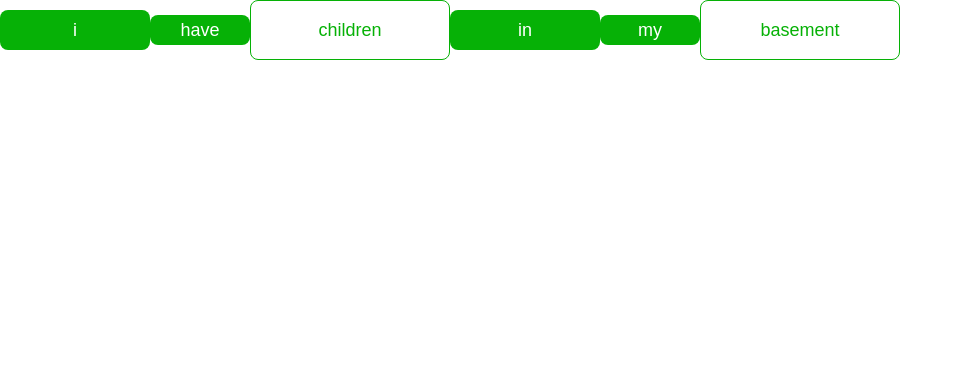
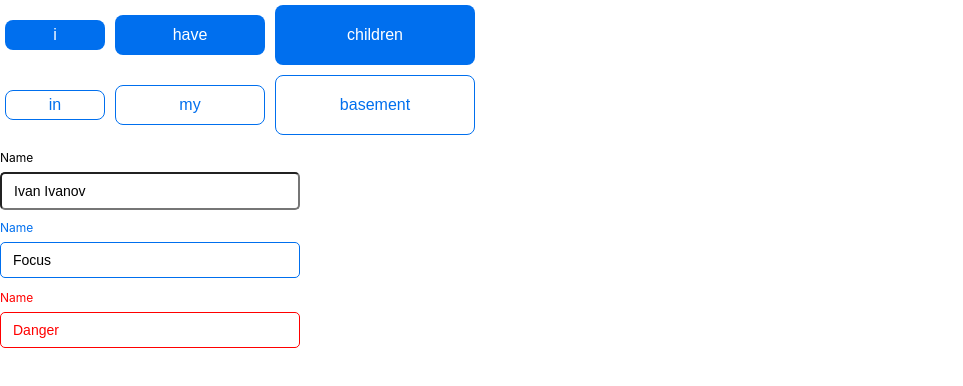
Before and after one commit to Savino223/project2-engi, a React (Create React App) app: page / in a window 1280 px wide. Shown: the top 386 px of the page, without its empty margins (0-963 px from the left). Built offline with nearby package versions, Linux system fonts and the light colour scheme.

Commit message:
message444

```diff
--- a/src/App.js
+++ b/src/App.js
@@ -1,13 +1,41 @@
 import Button from "./components/buttton/index.jsx";
+import Inputs from "./components/input/index.jsx";
 
 function App() {
   return <div>
-    <Button>i</Button>
-    <Button size="smol">have</Button>
-    <Button variant="bordered" size="big">children</Button>
-    <Button>in</Button>
-    <Button size="smol">my</Button>
-    <Button variant="bordered" size="big">basement</Button>
+    <div class="button_holders">
+      <Button size="smol">i</Button>
+      <Button>have</Button>
+      <Button size="big">children</Button>
+    </div>
+    <div class="button_holders">
+      <Button variant="bordered" size="smol">in</Button>
+      <Button variant="bordered">my</Button>
+      <Button variant="bordered" size="big">basement</Button>
+    </div>
+
+    <div className="input_holders">
+      <Inputs
+        label="Name"
+        type="text"
+        placeholder="Ivan Ivanov"
+        value=""
+        onChange={(e) => console.log(e.target.value)}
+      />
+      <Inputs
+        label="Name"
+        type="text"
+        placeholder="Focus"
+        variant="blue"
+      />
+      <Inputs
+        label="Name"
+        type="text"
+        placeholder="Danger"
+        danger={true}
+      />
+    </div>
+
   </div> ;
 }
 
--- a/src/components/buttton/index.css
+++ b/src/components/buttton/index.css
@@ -2,32 +2,32 @@
     border-radius: 8px;
     cursor: pointer;
 
-    font-size: 18px;
+    font-size: 16px;
     transition: background-color 200ms ease-in-out;
+    margin: 5px;
 }
 
 .my-button--primary {
     border: none;
     color: white;
-    background-color: #06b106;
+    background-color: #006FEE;
 }
 
 .my-button--primary:hover {
-    background-color: white;
-    color:#06b106;
-    border: 1px solid #06b106;
+    background-color: #024694;
+    border: 1px solid #006FEE;
 }
 
 .my-button--bordered {
-    border: 1px solid #06b106;
-    color: #06b106;
+    border: 1px solid #006FEE;
+    color: #006FEE;
     background-color: white;
 }
 
 .my-button--bordered:hover {
     border: none;
     color: white;
-    background-color: #06b106;
+    background-color: #006FEE;
 }
 
 .my-button--medium {
--- /dev/null
+++ b/src/components/input/index.css
@@ -0,0 +1,55 @@
+.inputer {
+  display: flex;
+  flex-direction: column;
+  margin: 10px 0;
+  width: 300px;
+  height: 60px;
+  gap: 4px;
+}
+
+.inputator {
+  border-radius: 5px;
+  padding: 8px 12px;
+  font-size: 16px;
+}
+
+.inputator:focus {
+  border-color: black;
+  outline: none;
+}
+
+.inputator::placeholder {
+  font-size: 14px;
+  color: black;
+}
+
+.inputer-upper {
+  font-size: 12px;
+  margin-bottom: 3px;
+}
+
+.inputator--blue {
+  border: 1px solid #006FEE;
+}
+
+.inputer-upper--blue {
+  color: #006FEE;
+}
+
+.inputator--danger {
+  border: 1px solid red;
+}
+
+.inputator--danger::placeholder {
+  color: red;
+}
+
+.inputer-upper--danger {
+  color: red;
+}
+
+.inputator:disabled {
+  background-color: white;
+  border-color: #ccc;
+  cursor: not-allowed;
+}
--- /dev/null
+++ b/src/components/input/index.jsx
@@ -0,0 +1,33 @@
+import "./index.css";
+
+function Inputs(props) {
+  const {
+    variant = "usual",
+    label,
+    type = "text",
+    placeholder,
+    value,
+    onChange,
+    disabled = false,
+    danger = false,
+  } = props;
+
+  const classes = `inputator inputator--${danger ? "danger" : variant}`;
+  const upper_classes = `inputer-upper inputer-upper--${danger ? "danger" : variant}`;
+
+  return (
+    <div className="inputer">
+      {label && <label className={upper_classes}>{label}</label>}
+      <input
+        type={type}
+        className={classes}
+        placeholder={placeholder}
+        value={value}
+        onChange={onChange}
+        disabled={disabled}
+      />
+    </div>
+  );
+}
+
+export default Inputs;
```
